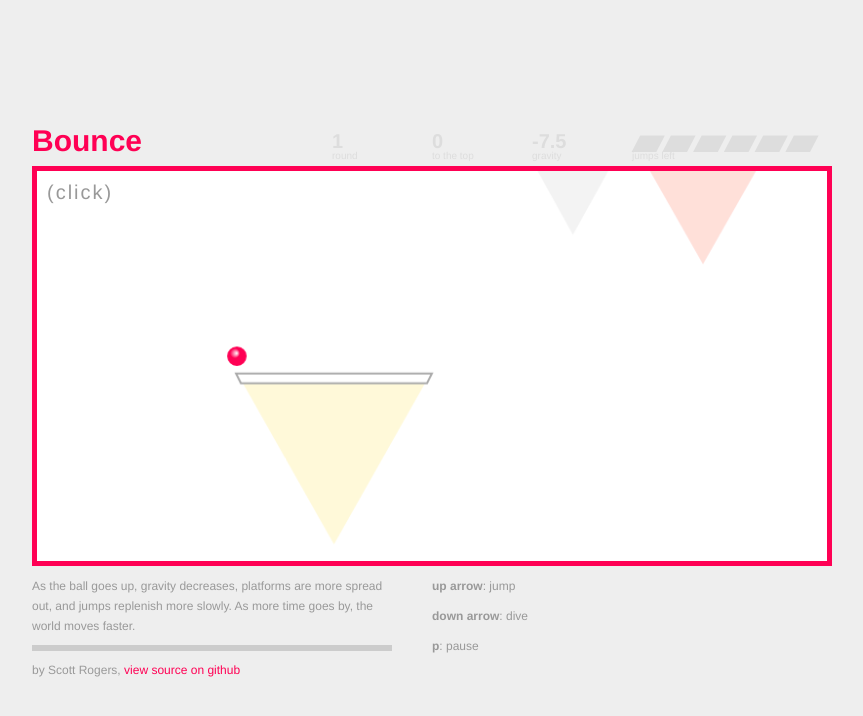
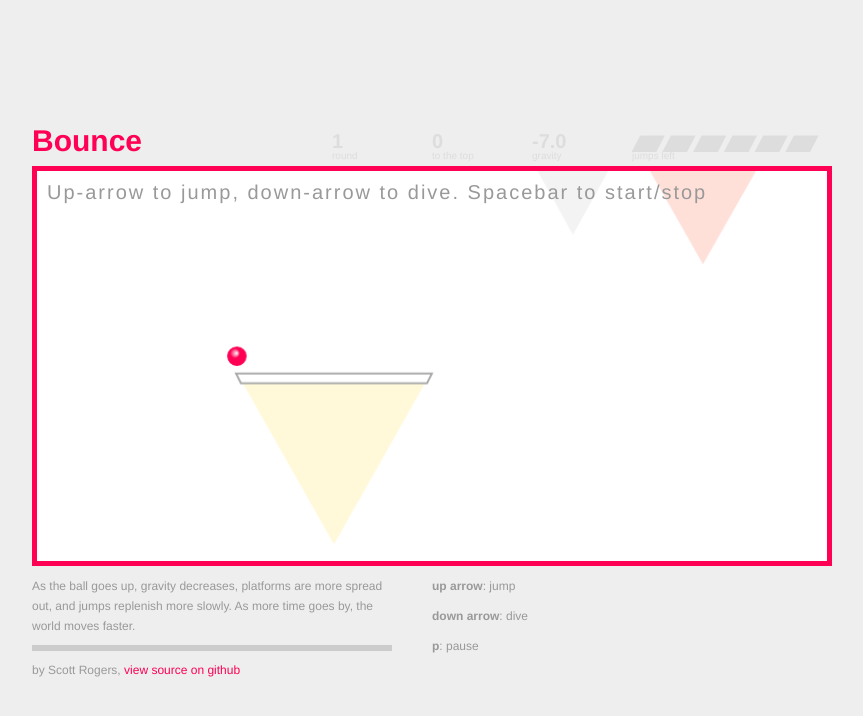
Before and after one commit to smichaelrogers/bounce, a plain HTML site: page index.html in a window 1280 px wide. Shown: the whole page, without its empty margins (208-1071 px from the left). Drawn offline with Linux system fonts and the light colour scheme.

Commit message:
adjust difficulty related variables

```diff
--- a/css/style.css
+++ b/css/style.css
@@ -138,7 +138,7 @@ hr {
   left: 20px;
   top: 70px;
   font-size: 20px;
-  content: '(click)';
+  content: 'Up-arrow to jump, down-arrow to dive.  Spacebar to start/stop';
   color: #999;
   letter-spacing: 2px;
 }
--- a/js/ball.js
+++ b/js/ball.js
@@ -6,9 +6,9 @@
     this.graphics.rf(['white', '#ff0054'], [0, 1], 5, 13, 0, 3, 13, 5).dc(5, 10, 10);
   }
   var p = createjs.extend(Ball, createjs.Shape);
-  p.JUMP_VELOCITY = 15.0;
+  p.JUMP_VELOCITY = 14.0;
   p.DIVE_VELOCITY = -30.0;
-  p.INITIAL_GRAVITY = -0.75;
+  p.INITIAL_GRAVITY = -0.7;
   p.MAX_JUMPS = 6;
   p.a;
   p.t;
@@ -40,7 +40,7 @@
     this.t += 1.0;
     this.jumpTimer += 1.0;
     // replenish jumps
-    if(this.jumpTimer >= 16 + ((this.a + 1) * 80) && this.jumps < 5) {
+    if(this.jumpTimer >= 10 + ((this.a + 1) * 80) && this.jumps < 6) {
       this.jumps++;
       this.jumpTimer = 0;
     }
--- a/js/game.js
+++ b/js/game.js
@@ -8,7 +8,7 @@ var w = 800;
 var h = 400;
 var ticks = 1;
 var round = 1;
-var difficulty = 10;
+var difficulty = 6;
 var jumpHeld = false;
 var diveHeld = false;
 var paused = true;
@@ -42,10 +42,9 @@ function init() {
 
 function reset() {
   pause();
-  canvas.onclick = null;
   world.removeAllChildren();
   ball.reset();
-  difficulty = 10;
+  difficulty = 7;
   round = 1;
   ticks = 1;
   world.x = 0;
@@ -220,7 +219,7 @@ function increaseDifficulty() {
 
 function handleKeyDown(e) {
   switch(e.keyCode) {
-  case 80:
+  case 32:
     if(paused) {
       unpause();
     } else {
```
Also changed, not shown: 1 other file.
